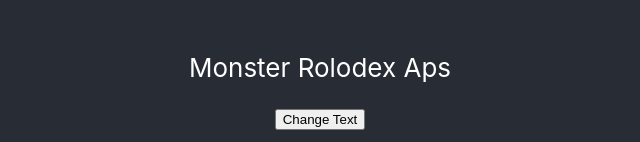
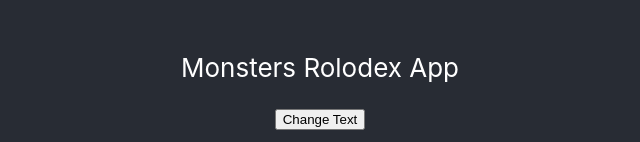
Before and after one commit to bquirosa/2024-monsters-rolodex, a React (Create React App) app: page / in a window 1280 px wide. Shown: the part 482-624 px from the top of the page, without its empty margins (320-960 px from the left). Built offline with nearby package versions, Linux system fonts and the light colour scheme.

Commit message:
setState

```diff
--- a/package.json
+++ b/package.json
@@ -34,5 +34,8 @@
       "last 1 firefox version",
       "last 1 safari version"
     ]
+  },
+  "devDependencies": {
+    "@babel/plugin-proposal-private-property-in-object": "^7.21.11"
   }
 }
--- a/src/App.js
+++ b/src/App.js
@@ -8,7 +8,7 @@ class  App extends Component {
     super();
 
     this.state = {
-      name: 'Monster Rolodex'
+      name: 'Monsters Rolodex'
     }
 
   }
@@ -19,9 +19,13 @@ class  App extends Component {
         <header className="App-header">
           <img src={logo} className="App-logo" alt="logo" />
           <p>
-            {this.state.name} Aps
+            {this.state.name} App
           </p>
-          <button>Change Text</button>
+          <button onClick={() => {
+            this.setState({
+              name: 'Monsters'
+            })
+          }}>Change Text</button>
         </header>
       </div>
     );
```
Also changed, not shown: 1 other file (tests, documents, lock files or other folders).
